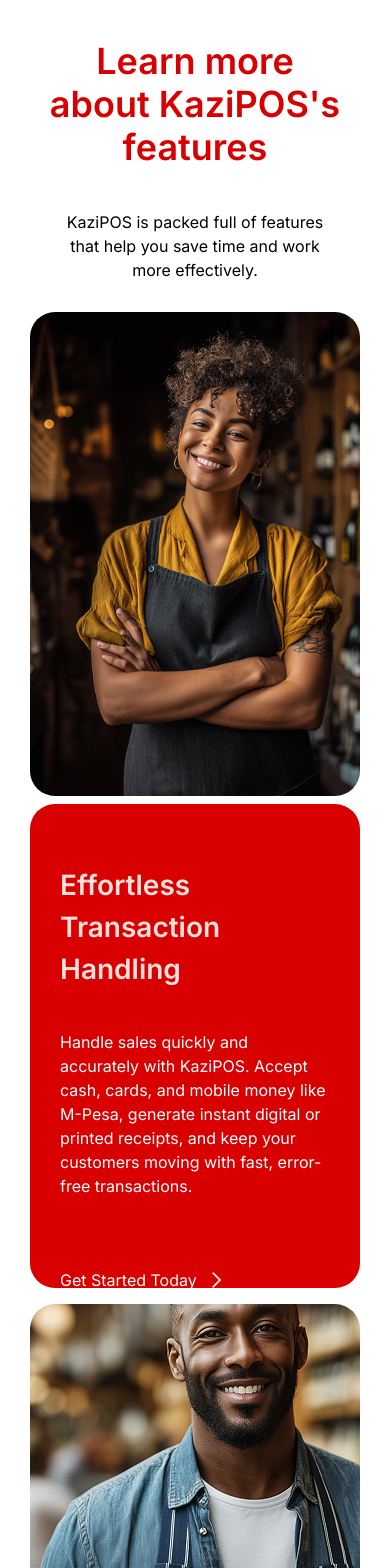
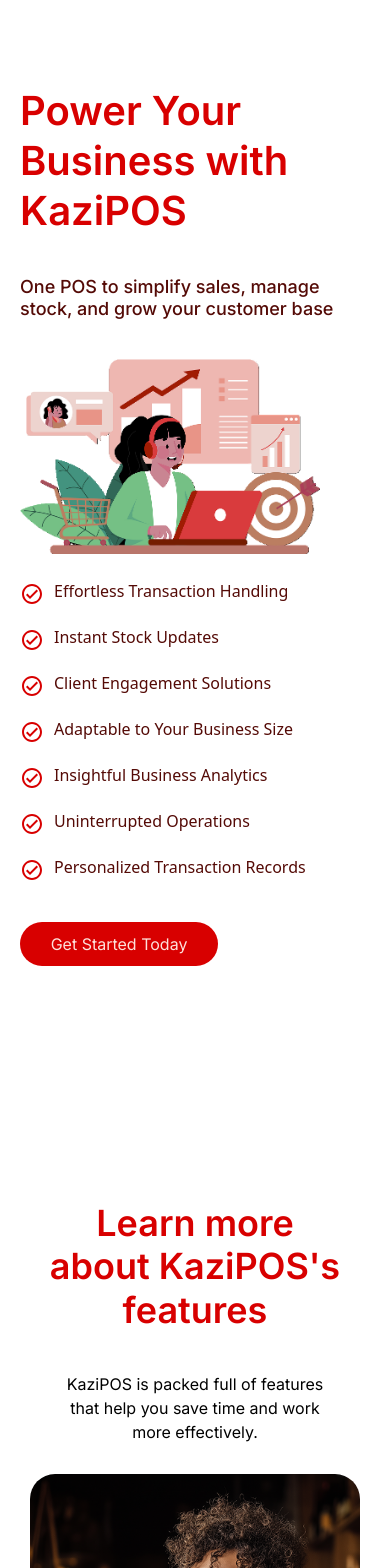
Before and after one commit to Jimnezoh/kazi-POS, a React (Vite) app: page / in a window 390 px wide. Shown: the top 1568 px of the page. Built offline with nearby package versions, Linux system fonts and the light colour scheme.

Commit message:
Improved on Features and responsiveness

```diff
--- a/components/FeaturesTwoCardOne.jsx
+++ b/components/FeaturesTwoCardOne.jsx
@@ -13,7 +13,7 @@
         isRight ? "lg:flex-row" : "lg:flex-row-reverse"
       } gap-[8px] md:gap-[10px] flex-col-reverse `}
     >
-      <div className="rounded-[25px] bg-[#D80000] py-[60px] px-[30px] md:px-[69px] w-full lg:w-[644px] h-[484px] 2xl:w-[950px]">
+      <div className="rounded-[25px] bg-[#D80000] py-[60px] px-[20px] md:px-[69px] w-full lg:w-[644px] h-[484px] 2xl:w-[950px]">
         <div className="text-[#FEE0DA] font-inter font-semibold text-[28px] xl:text-[48px]">
           {title}
         </div>
--- a/components/FeaturesTwoCardTwo.jsx
+++ b/components/FeaturesTwoCardTwo.jsx
@@ -2,7 +2,7 @@
 
 function FeaturesTwoCardTwo({ image, title, description }) {
   return (
-    <div className="shadow-md shadow-[rgb(84,10,6)] rounded-[27px] p-[37px] lg:max-w-[41.2vw]  lg:h-[574px]">
+    <div className="shadow-md shadow-[rgb(84,10,6)] rounded-[27px] p-[20px] md:p-[37px] lg:max-w-[41.2vw]  lg:h-[574px]">
       <div className=" flex justify-center items-center   lg:max-h-[26vh] w-full h-full ">
         <img
           src={image}
--- a/components/PricingCard.jsx
+++ b/components/PricingCard.jsx
@@ -13,7 +13,7 @@
   return (
     <div
       className={`
-    w-full lg:w-[370px] xl:w-[26.7vw] shadow shadow-md shadow-[#0057B840]  px-[30px]  pt-[30px rounded-[20px] ${className} `}
+    w-full lg:w-[370px] xl:w-[26.7vw] shadow shadow-md shadow-[#0057B840]  px-[20px]  pt-[30px rounded-[20px] ${className} `}
     >
       <div>
         <div>
--- a/src/App.jsx
+++ b/src/App.jsx
@@ -3,10 +3,12 @@
 import Pricing from "./Pricing";
 import Features from "./features";
 import FeaturesTwo from "./FeaturesTwo";
+import FeaturesThree from "./FeaturesThree";
 
 const App = () => {
   return (
     <div>
+      <FeaturesThree />
       <FeaturesTwo/>
       < Features/>
       < Pricing />
--- /dev/null
+++ b/src/FeaturesThree.jsx
@@ -0,0 +1,160 @@
+import React from "react";
+
+function FeaturesThree() {
+
+  return (
+    <main className="pb-[196px] pt-[86px] px-[20px] md:px-[50px] xl:px-[64px] 2xl:px-[250px]">
+
+      <div className="max-w-[815px]">
+        <div className=" font-inter font-semibold leading-tight md:leading-[120%] text-[40px] md:text-[64px] text-[#D80000]  ">
+                <p>Power Your <br /> Business with KaziPOS</p>
+        </div>
+        <div className="mt-[40px]  mb-[40px] w-full md:w-[488px] font-inter font-medium text-[18px] leading-[120%] text-[#540A06] ">
+                <p>
+                One POS to simplify sales, manage stock, and grow your customer
+                base
+                </p>
+        </div>
+      </div>
+
+     <section className=" flex justify-between flex-col-reverse gap-7 lg:gap-10 md:flex-row">
+     <div className="w-[323px]">
+            <div className="mb-[40px] ">
+              <div className="flex gap-[10px] text-[16px] leading-[120%] text-[#540A06] mb-[22px] text-center ">
+                <Icon/>
+                <p>Effortless Transaction Handling</p>
+              </div>
+              <div className="flex gap-[10px] text-[16px] leading-[120%] text-[#540A06] mb-[22px] text-center ">
+               <Icon/>
+                <p>Instant Stock Updates</p>
+              </div>
+              <div className="flex gap-[10px] text-[16px] leading-[120%] text-[#540A06] mb-[22px] text-center ">
+                <Icon/>
+                <p>Client Engagement Solutions</p>
+              </div>
+              <div className="flex gap-[10px] text-[16px] leading-[120%] text-[#540A06] mb-[22px] text-center ">
+               <Icon/>
+                <p>Adaptable to Your Business Size</p>
+              </div>
+              <div className="flex gap-[10px] text-[16px] leading-[120%] text-[#540A06] mb-[22px] text-center ">
+                <Icon/>
+                <p>Insightful Business Analytics</p>
+              </div>
+              <div className="flex gap-[10px] text-[16px] leading-[120%] text-[#540A06] mb-[22px] text-center ">
+                <Icon/>
+                <p>Uninterrupted Operations</p>
+              </div>
+              <div className="flex gap-[10px] text-[16px] leading-[120%] text-[#540A06] text-center  ">
+                <Icon/>
+                <p>Personalized Transaction Records</p>
+              </div>
+            </div>
+            <div className="bg-[#D80000] w-[198px] p-[10px] rounded-[35px] gap-[10px] text-center ">
+              <button
+                type="submit"
+                className="text-[#FEE0DA] text-[16px] font-inter leading-[100%] "
+              >
+                Get Started Today
+              </button>
+            </div>
+          </div>
+
+          <div className="w-[300px] md:w-[450px] lg:w-[708px] lg:mt-[-90px] ">
+
+          <img
+            src="/assets/frontOffice.png"
+            alt="FrontOfficeImage"
+            className=""
+          />
+        </div>
+     </section>
+
+    </main>
+  );
+}
+
+
+
+
+
+export default FeaturesThree;
+
+
+
+
+
+
+
+
+
+
+
+
+
+
+
+
+
+
+
+
+
+
+
+
+
+
+
+
+
+
+
+
+
+
+
+
+
+
+
+
+
+
+
+
+
+
+
+
+
+
+
+
+
+
+
+
+
+
+
+
+
+
+
+
+const Icon=()=>{
+    return(
+    <svg
+                  width="24"
+                  height="24"
+                  viewBox="0 0 24 24"
+                  fill="none"
+                  xmlns="http://www.w3.org/2000/svg"
+                >
+                  <path
+                    d="M12 2C6.5 2 2 6.5 2 12C2 17.5 6.5 22 12 22C17.5 22 22 17.5 22 12C22 6.5 17.5 2 12 2ZM12 20C7.59 20 4 16.41 4 12C4 7.59 7.59 4 12 4C16.41 4 20 7.59 20 12C20 16.41 16.41 20 12 20ZM16.59 7.58L10 14.17L7.41 11.59L6 13L10 17L18 9L16.59 7.58Z"
+                    fill="#D80000"
+                  />
+                </svg>
+    )
+}
```
Also changed, not shown: public/assets/frontOffice.png (added).
